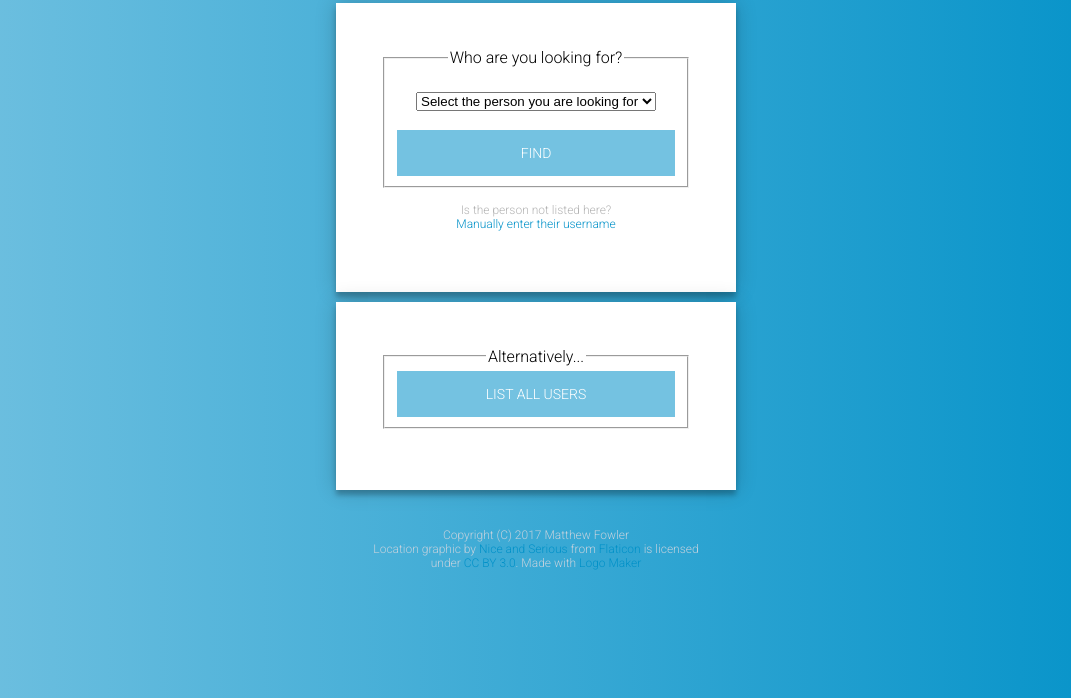
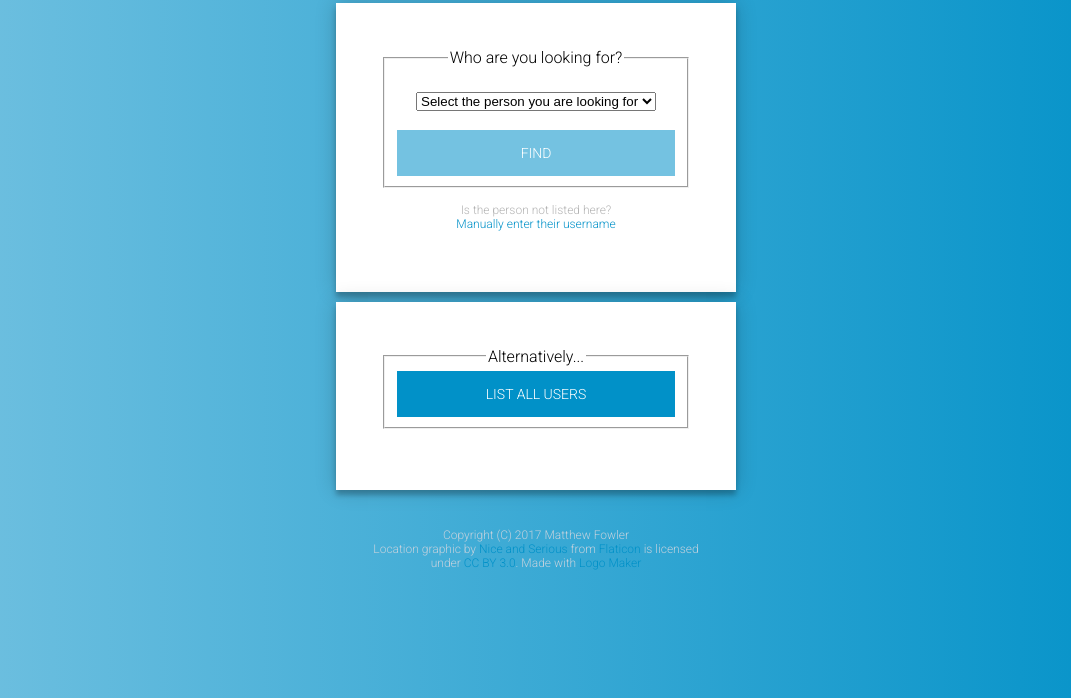
Before and after one commit to matfowle/whereis, a plain HTML site: page index.html in a window 1280 px wide. In both pictures the pointer is over the button "LIST ALL USERS". Shown: the part 102-800 px from the top of the page, without its empty margins (104-1175 px from the left). Drawn offline with nearby package versions, Linux system fonts and the light colour scheme.

Commit message:
added hover for list all clients button

```diff
--- a/mystyle.css
+++ b/mystyle.css
@@ -138,6 +138,9 @@ div#loading {
   transition: all 0.3 ease;
   cursor: pointer;
 }
+.form-b button:hover,.form-b button:active,.form-b button:focus {
+  background: #0191C8;
+}
 .footer {
   width: 350px;
   padding: 1% 0 0;
```
